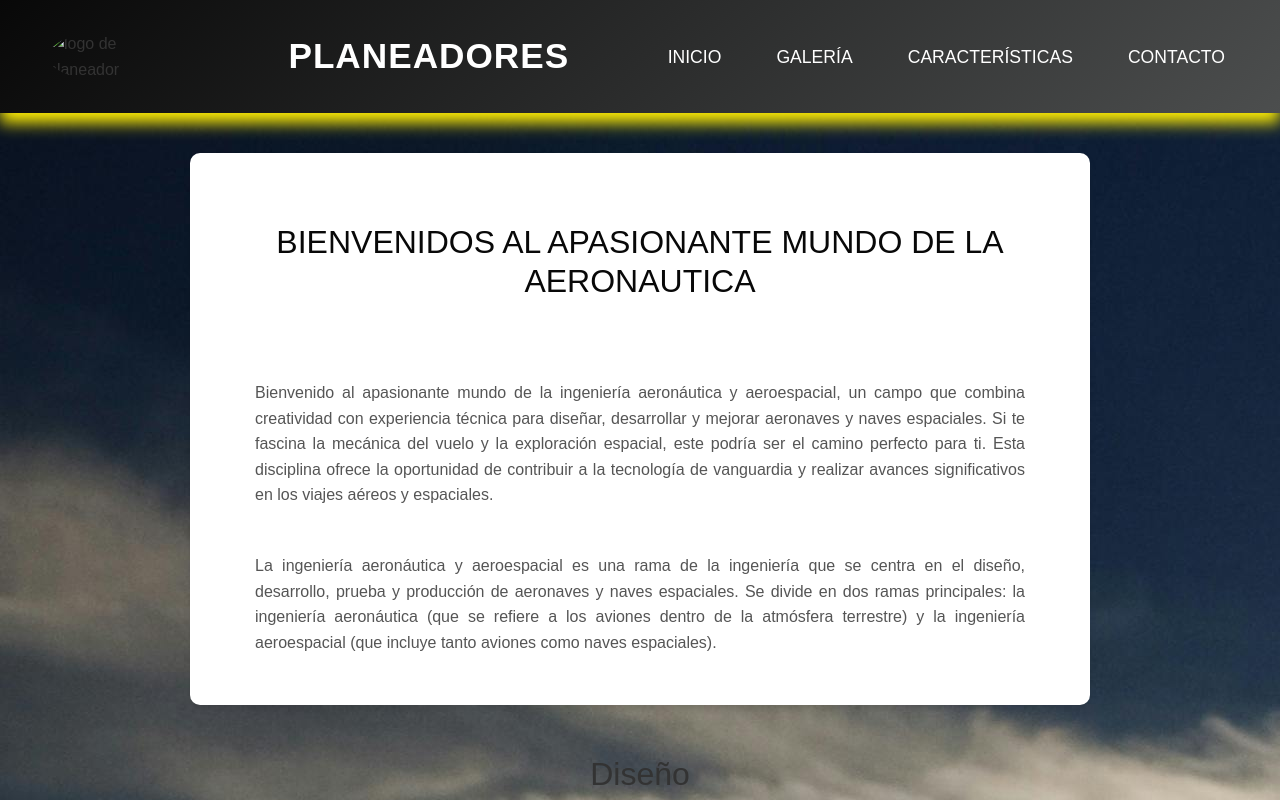
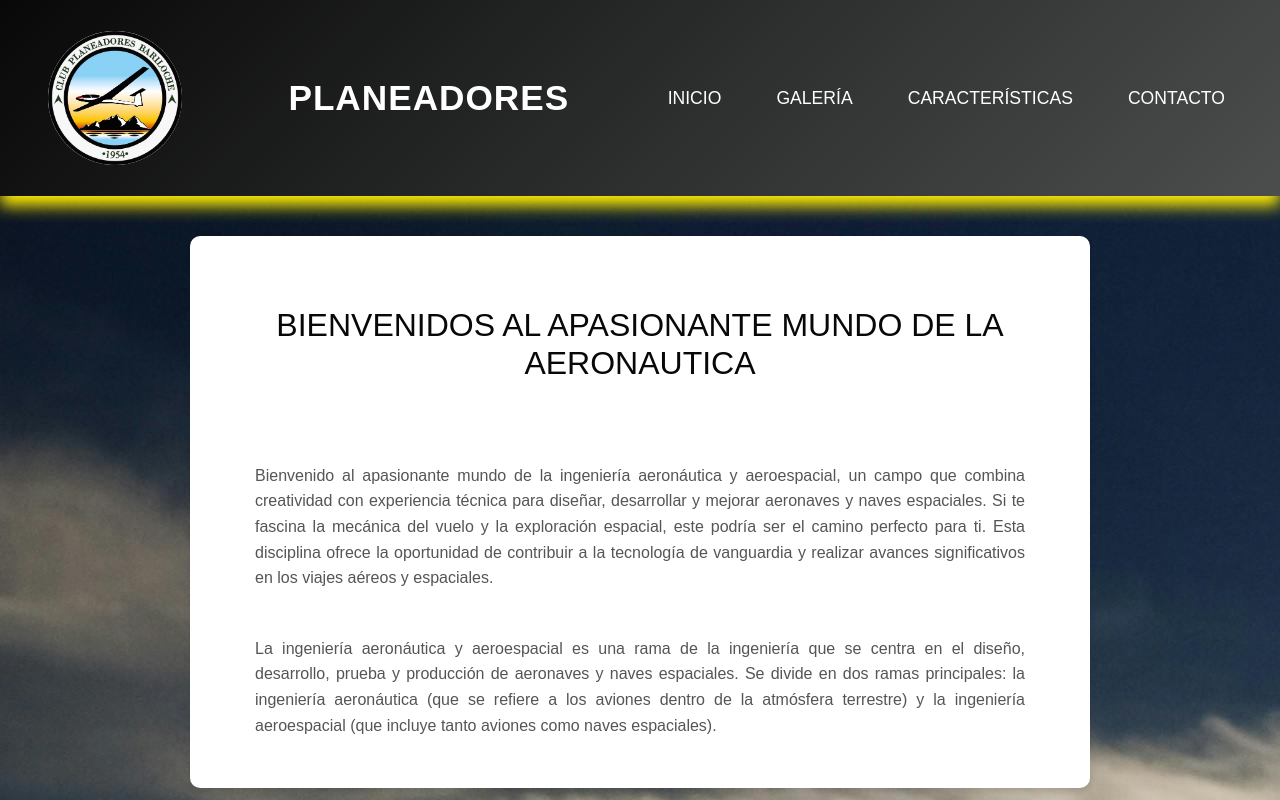
Before and after one commit to DFrank-coder/entregacoder, a website: page index.html in a window 1280 px wide. Shown: the top 800 px of the page. Drawn offline with nearby package versions, Linux system fonts and the light colour scheme.

Commit message:
logo en inicio

```diff
--- a/index.html
+++ b/index.html
@@ -19,7 +19,7 @@
 <body>
   <header class="header-sticky-top">
     <nav class="navbar">
-      <img src="../actividad 2.9/img/logoplaneador.jpg" alt="logo de planeador" class="logo">
+      <img src="./img/logoplaneador.jpg" alt="logo de planeador" class="logo">
       <div class="titulo">
         <h1>PLANEADORES</h1>
       </div>
```
